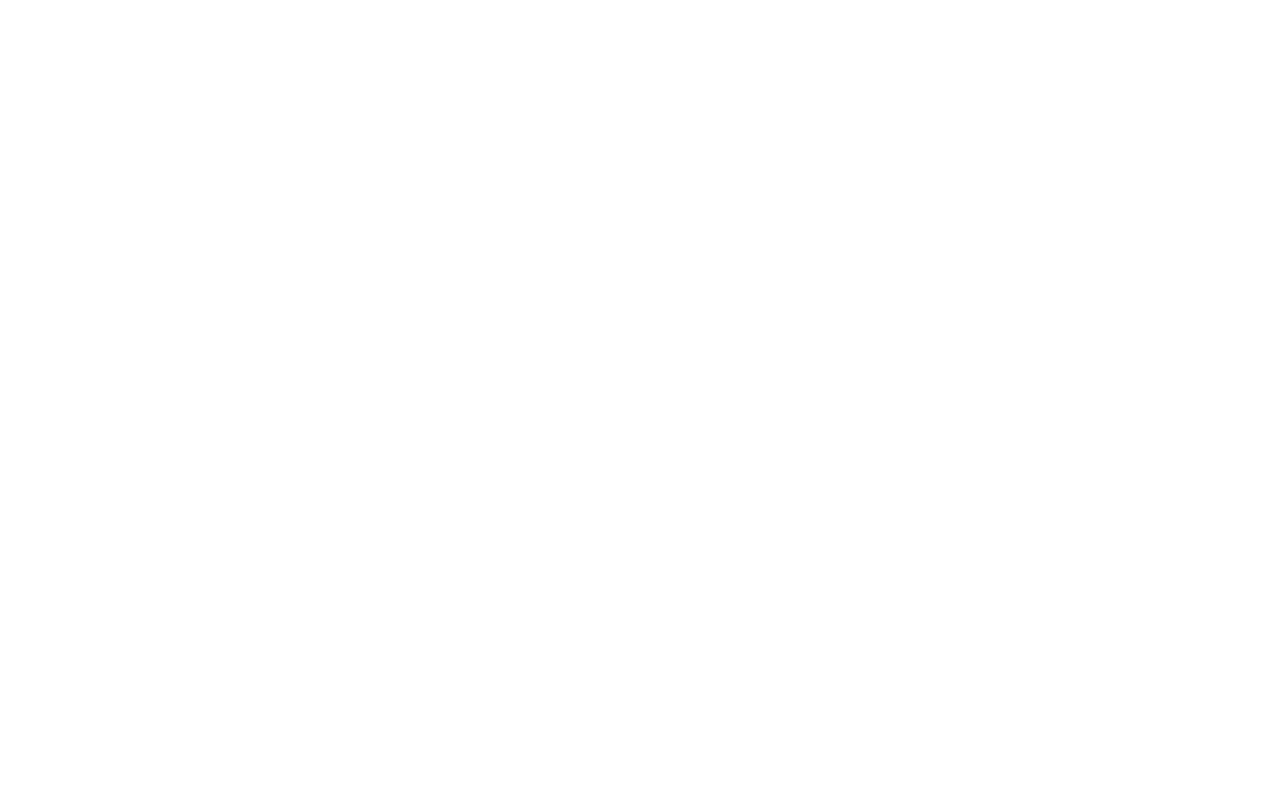
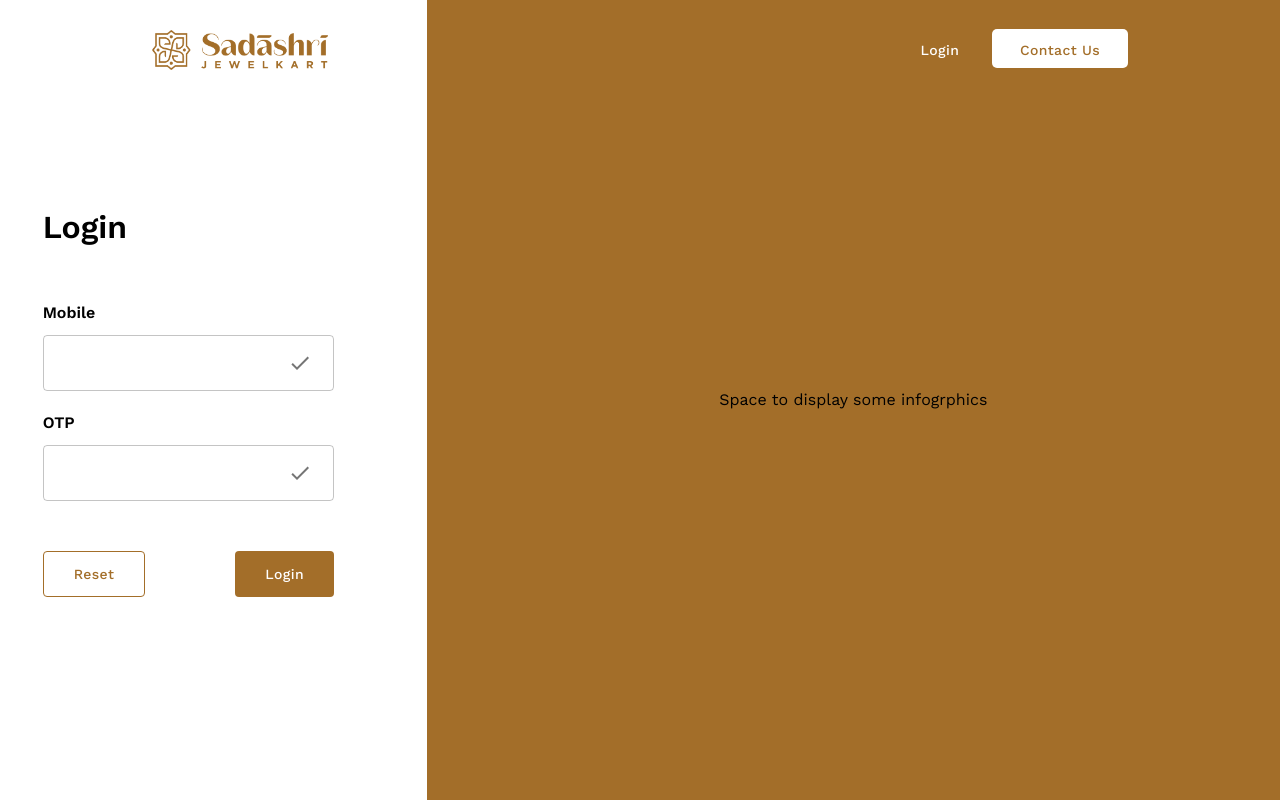
Before and after one commit to Trideon-Tech/Sada-Shri-Jewel-Kart-Seller-FrontEnd, a React (Create React App) app: page /login in a window 1280 px wide. Before the commit this address had no page. Built offline with nearby package versions, Linux system fonts and the light colour scheme.

Commit message:
Seller login ui complete

```diff
--- a/src/App.js
+++ b/src/App.js
@@ -6,6 +6,7 @@
 import Register from "./pages/register/register.component";
 import Home from "./pages/home/home.component";
 import Staging from "./pages/staging/staging.component";
+import Login from "./pages/login/login.component";
 
 function App() {
   return (
@@ -16,6 +17,7 @@
           <Route path="/register/:step" element={<Register />} />
           <Route path="/home" element={<Home />} />
           <Route path="/staging" element={<Staging />} />
+          <Route path="/login" element={<Login />} />
         </Routes>
       </BrowserRouter>
     </div>
--- a/src/pages/landing/landing.component.jsx
+++ b/src/pages/landing/landing.component.jsx
@@ -19,7 +19,7 @@
             src={process.env.PUBLIC_URL + "/assets/logo_white.png"}
           />
           <div className="btns">
-            <Link className="link">
+            <Link className="link" to={"/login"}>
               <Button className="btn">Login</Button>
             </Link>
             <Link className="link-primary">
--- /dev/null
+++ b/src/pages/login/login.component.jsx
@@ -0,0 +1,150 @@
+import React, { useState } from "react";
+import {
+  AppBar,
+  Toolbar,
+  Button,
+  Grid,
+  InputAdornment,
+  createTheme,
+  ThemeProvider,
+  CircularProgress,
+} from "@mui/material";
+import { Link } from "react-router-dom";
+import { toast, ToastContainer } from "react-toastify";
+import "react-toastify/dist/ReactToastify.css";
+import { Done } from "@mui/icons-material";
+
+import "./login.styles.scss";
+
+import { generalToastStyle } from "../../utils/toast.styles";
+import InputTextField from "../../components/input-text-field/input-text-field.component";
+
+const theme = createTheme({
+  palette: {
+    primary: {
+      main: "#ffffff",
+    },
+  },
+});
+
+const Login = () => {
+  const [mobile, setMobile] = useState();
+  const [otp, setOtp] = useState();
+  const [otpSent, setOTPSent] = useState(false);
+  const [otpVerified, setOTPVerified] = useState(false);
+  const [sendOTPAdornment, activateSendOTPAdornment] = useState(false);
+  const [verifyOTPAdornment, activateVerifyOTPAdornment] = useState(false);
+  const [nextStepLoading, activateNextStepLoading] = useState(false);
+
+  const sendOTP = () => {
+    // API to send OTP
+    toast("OTP Sent Successfully!", generalToastStyle);
+    activateSendOTPAdornment(false);
+    setOTPSent(true);
+  };
+
+  const verifyOTP = () => {
+    // API to verify OTP
+    toast("OTP Verified Successfully!", generalToastStyle);
+    activateVerifyOTPAdornment(false);
+    setOTPVerified(true);
+  };
+
+  const onNext = () => {};
+
+  return (
+    <div className="login">
+      <ToastContainer />
+      {/* Top Section */}
+      <AppBar elevation={0} position="static" className="appbar">
+        <Toolbar variant="dense" className="toolbar">
+          <img
+            alt="logo"
+            className="logo"
+            src={process.env.PUBLIC_URL + "/assets/logo_dark.png"}
+          />
+          <div className="btns">
+            <Link className="link" to={"/login"}>
+              <Button className="btn">Login</Button>
+            </Link>
+            <Link className="link-primary">
+              <Button className="btn">Contact Us</Button>
+            </Link>
+          </div>
+        </Toolbar>
+      </AppBar>
+      {/* Middle Section */}
+      <Grid container spacing={0}>
+        {/* Left Section */}
+        <Grid item xs={4} className="actions-div">
+          <div className="content">
+            <div className="heading">Login</div>
+            <InputTextField
+              title={"Mobile"}
+              value={mobile}
+              onEdit={(e) => {
+                setMobile(e.target.value);
+                if (e.target.value.length === 10)
+                  activateSendOTPAdornment(true);
+                else activateSendOTPAdornment(false);
+              }}
+              adornment={
+                <InputAdornment position="end">
+                  <Done
+                    className={
+                      sendOTPAdornment
+                        ? "adornment-active"
+                        : "adornment-inactive"
+                    }
+                    onClick={sendOTP}
+                  />
+                </InputAdornment>
+              }
+            />
+            <InputTextField
+              title={"OTP"}
+              value={otp}
+              onEdit={(e) => {
+                setOtp(e.target.value);
+                if (e.target.value.length === 6)
+                  activateVerifyOTPAdornment(true);
+                else activateVerifyOTPAdornment(false);
+              }}
+              adornment={
+                <InputAdornment position="end">
+                  <Done
+                    className={
+                      verifyOTPAdornment
+                        ? "adornment-active"
+                        : "adornment-inactive"
+                    }
+                    onClick={verifyOTP}
+                  />
+                </InputAdornment>
+              }
+            />
+            <div className="actions">
+              <Button className="btn-secondary" disabled={true}>
+                Reset
+              </Button>
+              <Button className="btn-primary" onClick={onNext}>
+                {nextStepLoading ? (
+                  <ThemeProvider theme={theme}>
+                    <CircularProgress size={"1.1rem"} />
+                  </ThemeProvider>
+                ) : (
+                  "Login"
+                )}
+              </Button>
+            </div>
+          </div>
+        </Grid>
+        <Grid item xs={8} className="infographics">
+          Space to display some infogrphics
+        </Grid>
+      </Grid>
+    </div>
+  );
+};
+
+export default Login;
--- /dev/null
+++ b/src/pages/login/login.styles.scss
@@ -0,0 +1,142 @@
+.login {
+  font-family: "Work Sans", sans-serif;
+
+  .appbar {
+    position: absolute;
+    top: 0;
+    z-index: 1;
+    background-color: inherit;
+    overflow: hidden;
+
+    .toolbar {
+      position: relative;
+      margin: auto;
+      height: 100px;
+      width: 80vw;
+
+      .logo {
+        height: 40px;
+        margin-right: 0.5rem;
+        vertical-align: middle;
+        cursor: pointer;
+      }
+
+      .btns {
+        margin-left: auto;
+
+        .link {
+          margin-left: 20px;
+          vertical-align: middle;
+          cursor: pointer;
+
+          .btn {
+            font-family: "Work Sans", sans-serif;
+            color: white;
+            text-transform: none;
+
+            &:hover {
+              text-decoration: underline;
+            }
+          }
+        }
+
+        .link-primary {
+          margin-left: 20px;
+          vertical-align: middle;
+          cursor: pointer;
+          padding: 10px 20px;
+          background-color: white;
+          border-radius: 5px;
+
+          .btn {
+            font-family: "Work Sans", sans-serif;
+            color: #a36e29;
+            text-transform: none;
+            margin: auto;
+
+            &:hover {
+              text-decoration: underline;
+            }
+          }
+        }
+      }
+    }
+  }
+
+  .actions-div {
+    height: 100vh;
+
+    display: flex;
+    justify-content: center;
+    align-items: center;
+
+    .content {
+        // background-color: pink;
+        width: 80%;
+
+      .heading {
+        font-size: 2rem;
+        font-weight: 600;
+        margin-bottom: 50px;
+      }
+
+      .adornment-inactive {
+        cursor: pointer;
+        width: 40px;
+        height: 40px;
+        padding: 8px;
+
+        &:hover {
+          background-color: #ffdbac;
+          border-radius: 100%;
+        }
+      }
+
+      .adornment-active {
+        color: #a36e29;
+        cursor: pointer;
+        width: 40px;
+        height: 40px;
+        padding: 8px;
+
+        &:hover {
+          background-color: #a36e29;
+          color: white;
+          border-radius: 100%;
+        }
+      }
+
+      .actions {
+        display: flex;
+        justify-content: space-between;
+        margin-top: 30px;
+        margin-right: 50px;
+
+        .btn-primary {
+          text-transform: none;
+          font-family: "Work Sans", sans-serif;
+          padding: 10px 30px;
+          color: white;
+          background-color: #a36e29;
+        }
+
+        .btn-secondary {
+          text-transform: none;
+          font-family: "Work Sans", sans-serif;
+          padding: 10px 30px;
+          color: #a36e29;
+          border: 1.5px solid #a36e29;
+        }
+      }
+    }
+  }
+
+  .infographics {
+    height: 100vh;
+    background-color: #a36e29;
+
+    display: flex;
+    justify-content: center;
+    align-items: center;
+  }
+}
--- a/src/pages/register/register.component.jsx
+++ b/src/pages/register/register.component.jsx
@@ -35,7 +35,7 @@
             src={process.env.PUBLIC_URL + "/assets/logo_white.png"}
           />
           <div className="btns">
-            <Link className="link">
+            <Link className="link" to={"/login"}>
               <Button className="btn">Login</Button>
             </Link>
             <Link className="link-primary">
--- a/src/pages/staging/staging.component.jsx
+++ b/src/pages/staging/staging.component.jsx
@@ -1,9 +1,12 @@
 import React from "react";
 import { Paper } from "@mui/material";
+import { useNavigate } from "react-router-dom";
 
 import "./staging.styles.scss";
 
 const Staging = () => {
+  const navigate = useNavigate();
+
   return (
     <div className="staging">
       <Paper className="card">
@@ -15,7 +18,9 @@
         <div className="main-text">
           Please wait while admin verifies your account details!
         </div>
-
+        <div className="login-action" onClick={() => navigate("/login")}>
+          Go to Login
+        </div>
         <p className="query-txt">
           In case of any queries.{" "}
           <a className="mail-txt" href="mailto:admin@sadashrijewelkart.com">
--- a/src/pages/staging/staging.styles.scss
+++ b/src/pages/staging/staging.styles.scss
@@ -31,7 +31,16 @@
       font-size: 1.2rem;
       font-weight: 600;
       margin-top: 50px;
-      margin-bottom: 50px;
+      margin-bottom: 20px;
+    }
+
+    .login-action {
+      margin-bottom: 20px;
+      font-size: 1rem;
+      font-weight: 600;
+      color: #a36e29;
+      text-decoration: underline;
+      cursor: pointer;
     }
 
     .query-txt {
```
